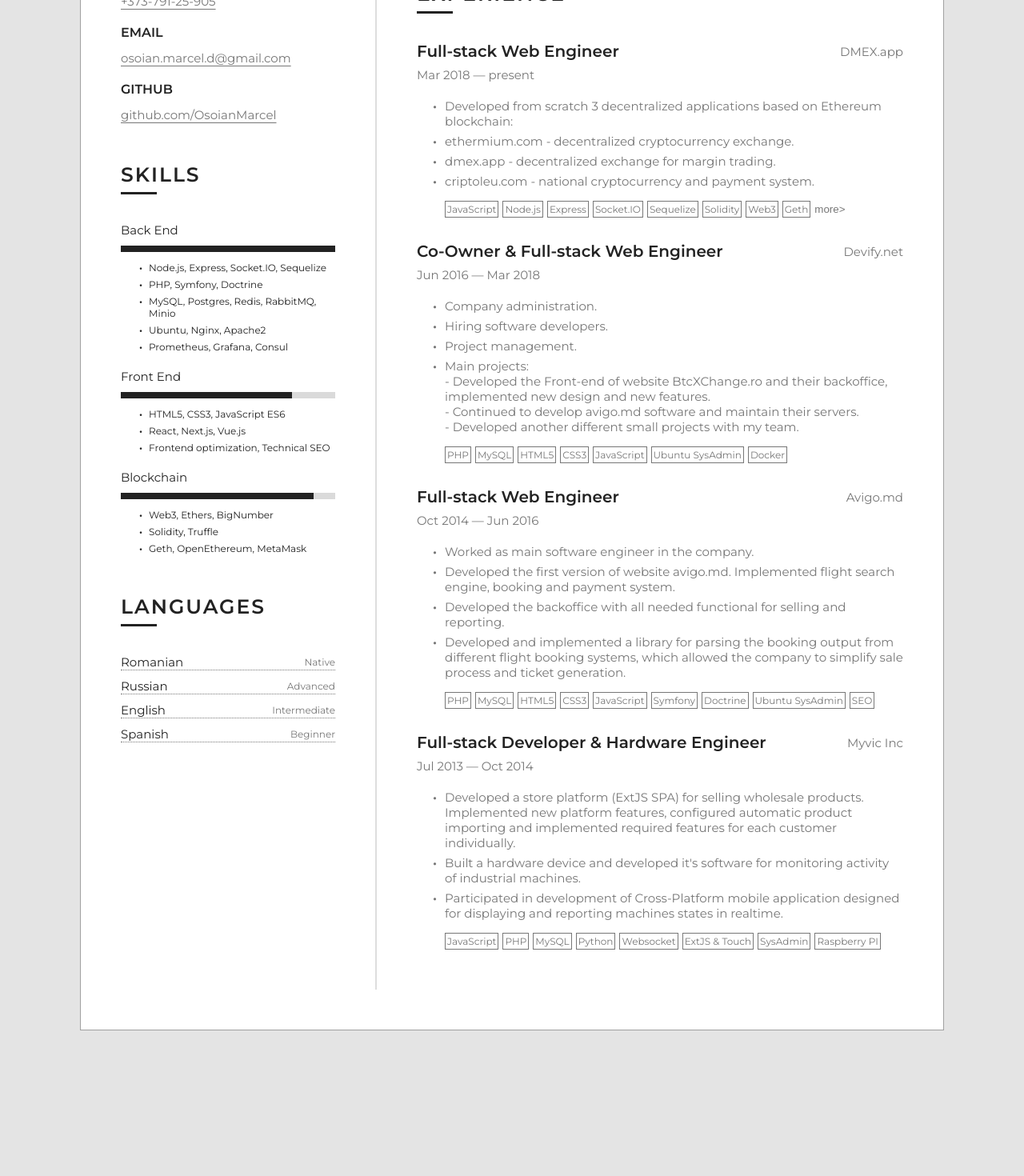
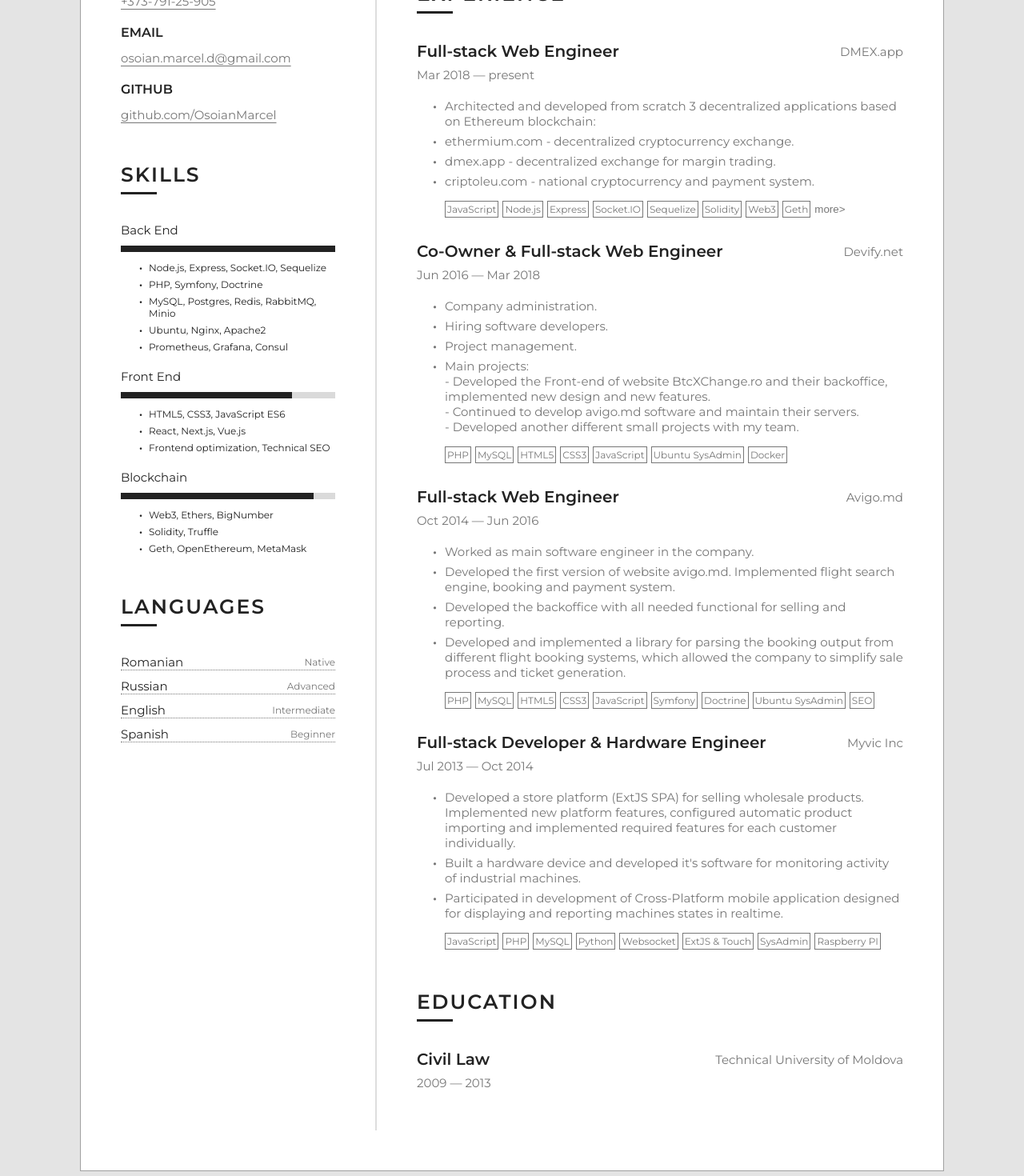
Before and after one commit to OsoianMarcel/my-cv, a Next.js app: page / in a window 1280 px wide. Shown: the part 560-2030 px from the top of the page at 80% size. Before the commit the page ends 1898 px from the top, so only its background shows below. Built offline with nearby package versions, Linux system fonts and the light colour scheme.

Commit message:
add education and fix meta description

```diff
--- a/src/components/Employment/EmploymentItem.tsx
+++ b/src/components/Employment/EmploymentItem.tsx
@@ -7,7 +7,7 @@
 	company: string,
 	periodFrom: string,
 	periodTo: string,
-	children: ReactNode
+	children?: ReactNode
 }
 
 export default function EmploymentItem({position, company, periodFrom, periodTo, children} : Props): JSX.Element {
--- a/src/pages/_document.js
+++ b/src/pages/_document.js
@@ -10,8 +10,6 @@
 				<link rel="preconnect" href="https://fonts.gstatic.com" crossOrigin="anonymous"/>
 				<link href="https://fonts.googleapis.com/css2?family=Montserrat:wght@400;500;600&display=swap"
 				      rel="stylesheet"/>
-
-				<meta name="description" content="Default description"/>
 			</Head>
 			<body>
 				<Main/>
--- a/src/pages/index.tsx
+++ b/src/pages/index.tsx
@@ -16,6 +16,8 @@
 
 			<Head>
 				<title>Osoian Marcel — CV</title>
+				<meta name="description" content="Curriculum vitae of Osoian Marcel"/>
+				<meta name="author" content="Osoian Marcel"/>
 			</Head>
 
 			<main className={styles.main}>
@@ -114,8 +116,6 @@
 							Full-stack web engineer with 10+ years of professional working experience.
 							I had the opportunity in achieving different knowledges in the IT sphere,
 							starting with web technologies, desktop and mobile applications to even hardware products.
-							{/*For the last 4 years I have developed several decentralized applications*/}
-							{/*on Ethereum and xDAI networks and I am interested to */}
 						</p>
 					</Section>
 					<Section title="Experience">
@@ -127,7 +127,8 @@
 						>
 							<ul>
 								<li>
-									Developed from scratch 3 decentralized applications based on Ethereum blockchain:
+									Architected and developed from scratch 3 decentralized
+									applications based on Ethereum blockchain:
 								</li>
 								<li>
 									ethermium.com - decentralized cryptocurrency exchange.
@@ -223,6 +224,10 @@
 							]}/>
 						</EmploymentItem>
 					</Section>
+
+					<Section title="Education">
+						<EmploymentItem position="Civil Law" company="Technical University of Moldova" periodFrom="2009" periodTo="2013"/>
+					</Section>
 				</section>
 			</main>
 		</Layout>
--- a/src/styles/globals.scss
+++ b/src/styles/globals.scss
@@ -32,7 +32,7 @@
   margin-bottom: 6px;
 
   &::before {
-    content: "\2022";
+    content: '\2022';
     font-weight: 600;
     display: inline-block;
     width: 1em;
```
